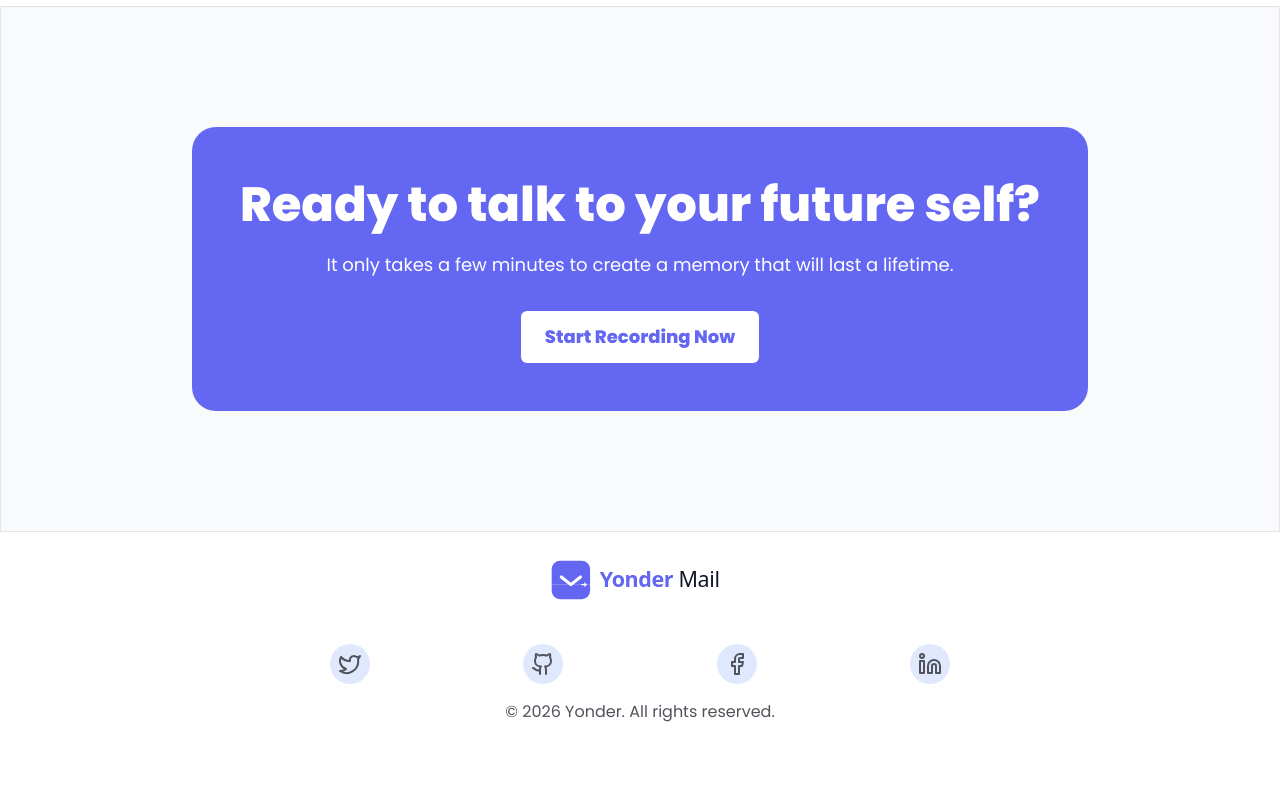
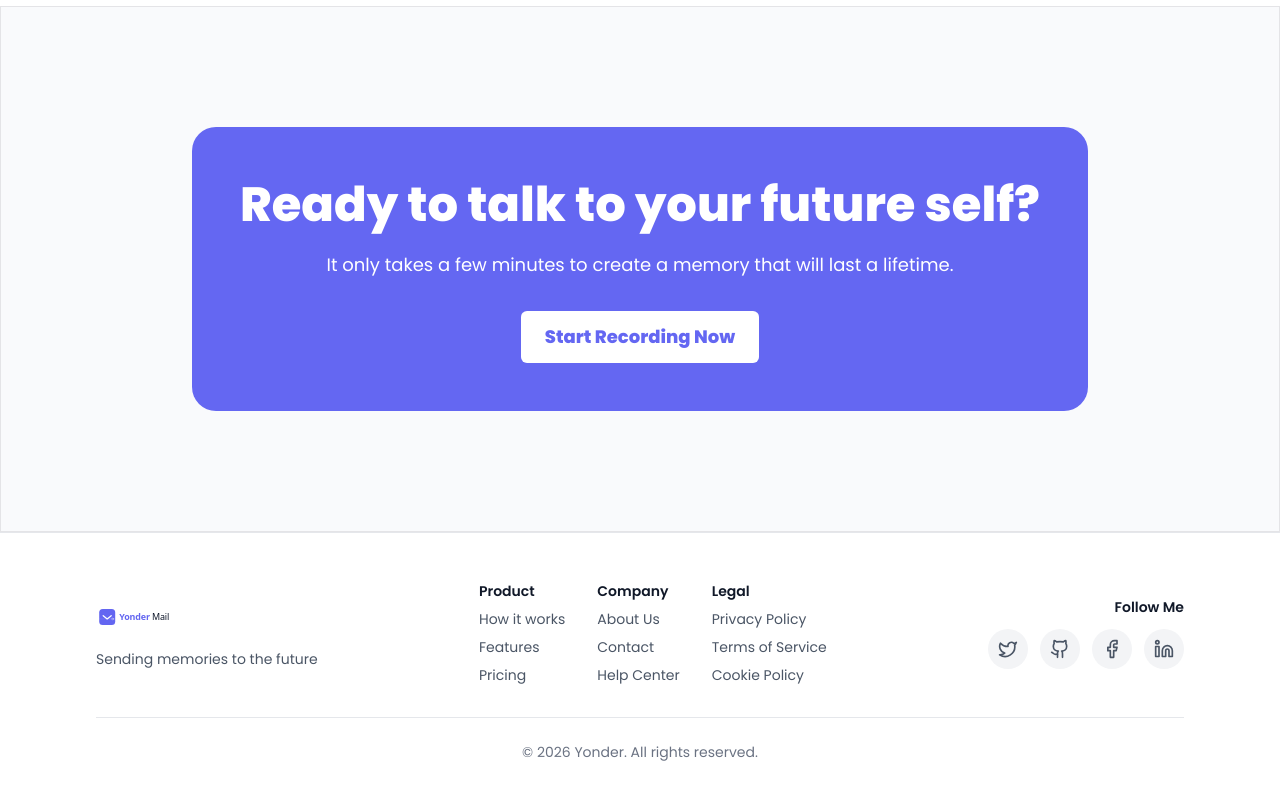
Before and after one commit to Chu29/yonder-mail, a React (Vite) app: page / in a window 1280 px wide. Shown: the part 1719-2519 px from the top of the page. Before the commit the page ends 2459 px from the top, so only its background shows below. Built offline with nearby package versions, Linux system fonts and the light colour scheme.

Commit message:
feat: Revamp Footer component with improved layout and styling

```diff
--- a/src/pages/Home/components/Footer.jsx
+++ b/src/pages/Home/components/Footer.jsx
@@ -3,39 +3,119 @@ import { SOCIAL_LINKS } from "../../../utils/constants";
 
 const Footer = () => {
   return (
-    <footer className=" bg-[#ffffff]  ">
-      <div className="max-w-4xl mx-4 sm:mx-6 lg:mx-auto text-center">
+    <footer className="bg-white border-t border-gray-200 py-8 sm:py-12">
+      <div className="max-w-6xl mx-auto px-4 sm:px-6 lg:px-8">
+        <div className="flex flex-col md:flex-row md:items-center md:justify-between gap-8">
+          {/* Logo and Tagline */}
+          <div className="flex flex-col items-center md:items-start gap-3">
             <img
               src="./yonder_logo.svg"
               alt="Yonder Logo"
-          className="mx-auto mb-2 sm:mb-4 w-32 sm:w-40 md:w-48"
+              className="h-10 w-auto"
             />
+            <p className="text-sm text-gray-600 text-center md:text-left">
+              Sending memories to the future
+            </p>
+          </div>
 
-        <ul className=" mb-4 flex justify-evenly ">
+          {/* Quick Links */}
+          <div className="flex flex-col sm:flex-row gap-6 sm:gap-8 items-center">
+            <div className="flex flex-col gap-2 items-center sm:items-start">
+              <h3 className="font-semibold text-gray-900 text-sm">Product</h3>
+              <a
+                href="#"
+                className="text-sm text-gray-600 hover:text-[#6467f2] transition"
+              >
+                How it works
+              </a>
+              <a
+                href="#"
+                className="text-sm text-gray-600 hover:text-[#6467f2] transition"
+              >
+                Features
+              </a>
+              <a
+                href="#"
+                className="text-sm text-gray-600 hover:text-[#6467f2] transition"
+              >
+                Pricing
+              </a>
+            </div>
+
+            <div className="flex flex-col gap-2 items-center sm:items-start">
+              <h3 className="font-semibold text-gray-900 text-sm">Company</h3>
+              <a
+                href="#"
+                className="text-sm text-gray-600 hover:text-[#6467f2] transition"
+              >
+                About Us
+              </a>
+              <a
+                href="#"
+                className="text-sm text-gray-600 hover:text-[#6467f2] transition"
+              >
+                Contact
+              </a>
+              <a
+                href="#"
+                className="text-sm text-gray-600 hover:text-[#6467f2] transition"
+              >
+                Help Center
+              </a>
+            </div>
+
+            <div className="flex flex-col gap-2 items-center sm:items-start">
+              <h3 className="font-semibold text-gray-900 text-sm">Legal</h3>
+              <a
+                href="#"
+                className="text-sm text-gray-600 hover:text-[#6467f2] transition"
+              >
+                Privacy Policy
+              </a>
+              <a
+                href="#"
+                className="text-sm text-gray-600 hover:text-[#6467f2] transition"
+              >
+                Terms of Service
+              </a>
+              <a
+                href="#"
+                className="text-sm text-gray-600 hover:text-[#6467f2] transition"
+              >
+                Cookie Policy
+              </a>
+            </div>
+          </div>
+
           {/* Social Links */}
+          <div className="flex flex-col items-center md:items-end gap-3">
+            <h3 className="font-semibold text-gray-900 text-sm">Follow Me</h3>
+            <div className="flex gap-3">
               {SOCIAL_LINKS.map((link) => {
                 const IconComponent = link.icon;
                 return (
-              <li
+                  <a
                     key={link.name}
-                className="inline-block mx-2 sm:mx-4 bg-[#e0e8fe] p-2 rounded-full hover:bg-[#c3d1fd] transitions"
-              >
-                <a
                     href={link.url}
                     target="_blank"
                     rel="noopener noreferrer"
-                  className="text-zinc-600 hover:text-zinc-800 transition"
+                    className="bg-gray-100 p-2.5 rounded-full hover:bg-[#6467f2] hover:text-white text-gray-600 transition"
+                    aria-label={link.name}
                   >
-                  <IconComponent size={24} />
+                    <IconComponent size={20} />
                   </a>
-              </li>
                 );
               })}
-        </ul>
+            </div>
+          </div>
+        </div>
 
-        <p className="text-sm sm:text-base md:text-[16px] text-zinc-600 mb-2 sm:mb-4">
+        {/* Bottom Bar */}
+        <div className="mt-8 pt-6 border-t border-gray-200">
+          <p className="text-center text-sm text-gray-500">
             &copy; {new Date().getFullYear()} Yonder. All rights reserved.
           </p>
+        </div>
       </div>
     </footer>
   );
```
Lines whose indentation alone changed are shown as unchanged.
